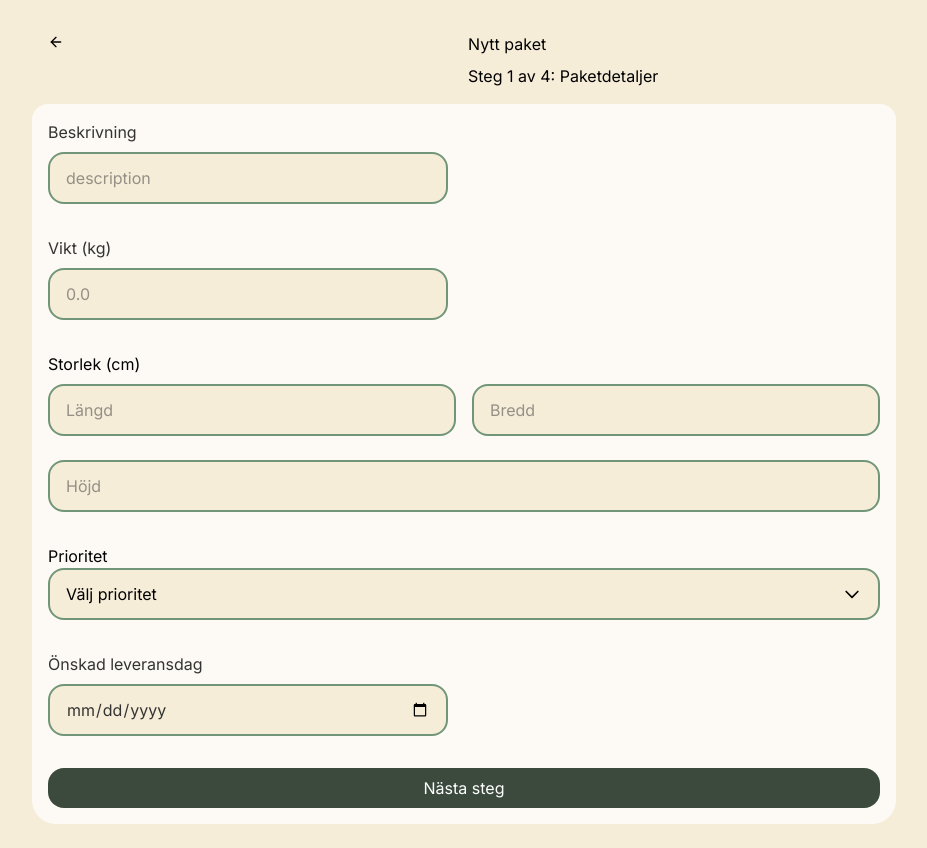
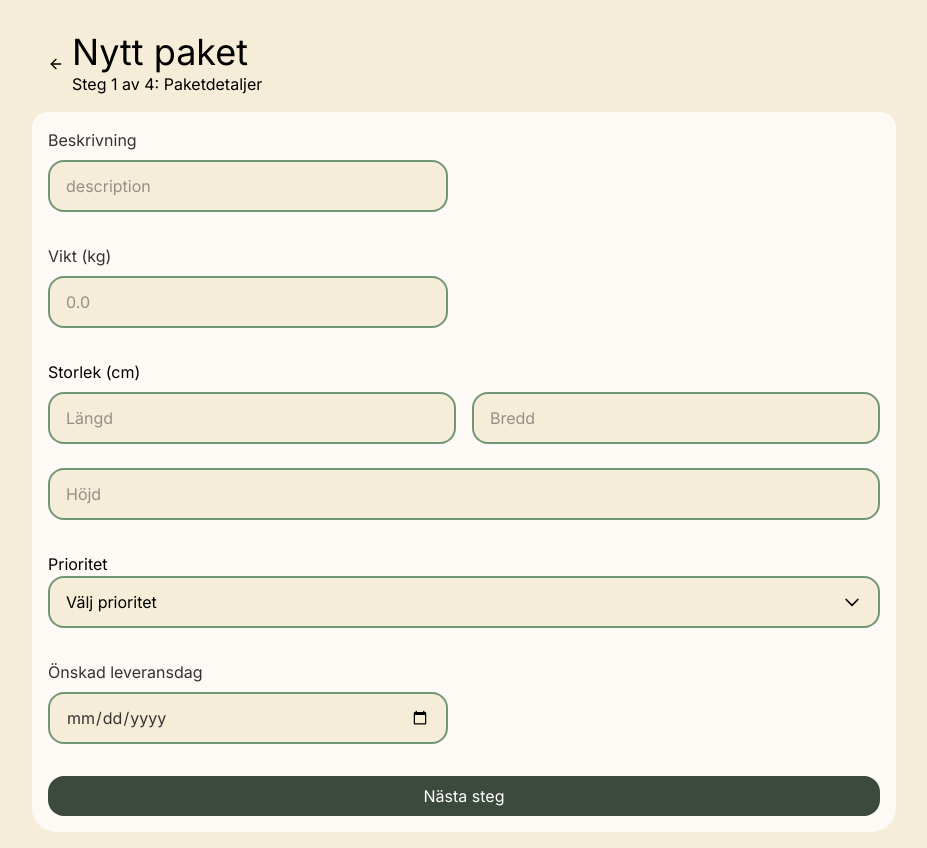
Before and after one commit to ChasAcademy-Team-9/frontend, a React (Vite) app: page /sender/new in a window 1280 px wide. Shown: the whole page, without its empty margins (176-1103 px from the left). Built offline with nearby package versions, Linux system fonts and the light colour scheme.

Commit message:
Header closer to wireframe

```diff
--- a/src/pages/sender/New.tsx
+++ b/src/pages/sender/New.tsx
@@ -16,12 +16,12 @@
 
   return (
     <main className="flex flex-col p-8 gap-8 max-w-4xl mx-auto">
-      <header className="grid gap-2 grid-cols-2 ">
-        <div className="row-span-2 w-min">
-          <BackArrow />
+      <header className="flex gap-2">
+        <BackArrow />
+        <div className="flex flex-col">
+          <h1 className="text-4xl">Nytt paket</h1>
+          <p>Steg 1 av 4: Paketdetaljer</p>
         </div>
-        <h1>Nytt paket</h1>
-        <p>Steg 1 av 4: Paketdetaljer</p>
       </header>
       <form className="flex flex-col gap-8 bg-white/75 p-4 m-[-1rem] rounded-b-3xl rounded-t-2xl">
         <Input label="Beskrivning" id="a" name="description" />
```
